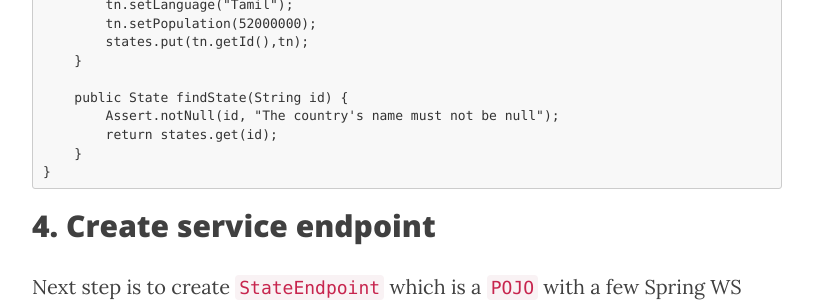
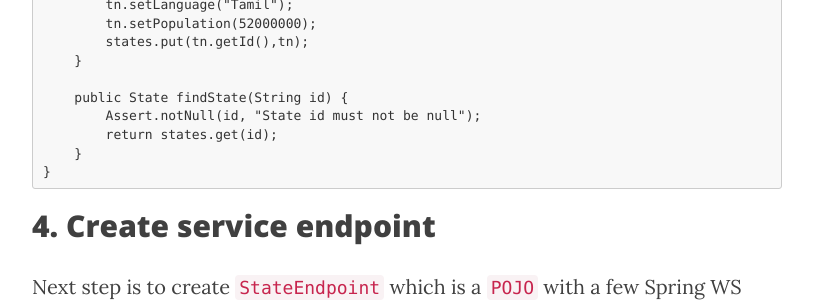
Before and after one commit to prateepgedupudi/prateepgedupudi.github.io, a Jekyll site: the page built from _posts/2017-12-12-Basic-5-Steps-To-Produce-SOAP-Web-Service-With-Spring-Boot.md, in a window 1280 px wide and 1400 px high, scrolled down 2869 px. Shown: the part 1080-1382 px from the top of the window, without its empty margins (233-1046 px from the left). Built offline with Jekyll 4.4.1, drawn with Linux system fonts in a browser that asks for light colours; nearby versions of some CDN libraries; some of the changed text lies outside the part shown.

```diff
--- a/_posts/2017-12-12-Basic-5-Steps-To-Produce-SOAP-Web-Service-With-Spring-Boot.md
+++ b/_posts/2017-12-12-Basic-5-Steps-To-Produce-SOAP-Web-Service-With-Spring-Boot.md
@@ -144,7 +144,7 @@
     }
 
     public State findState(String id) {
-        Assert.notNull(id, "The country's name must not be null");
+        Assert.notNull(id, "State id must not be null");
         return states.get(id);
     }
 }
```
